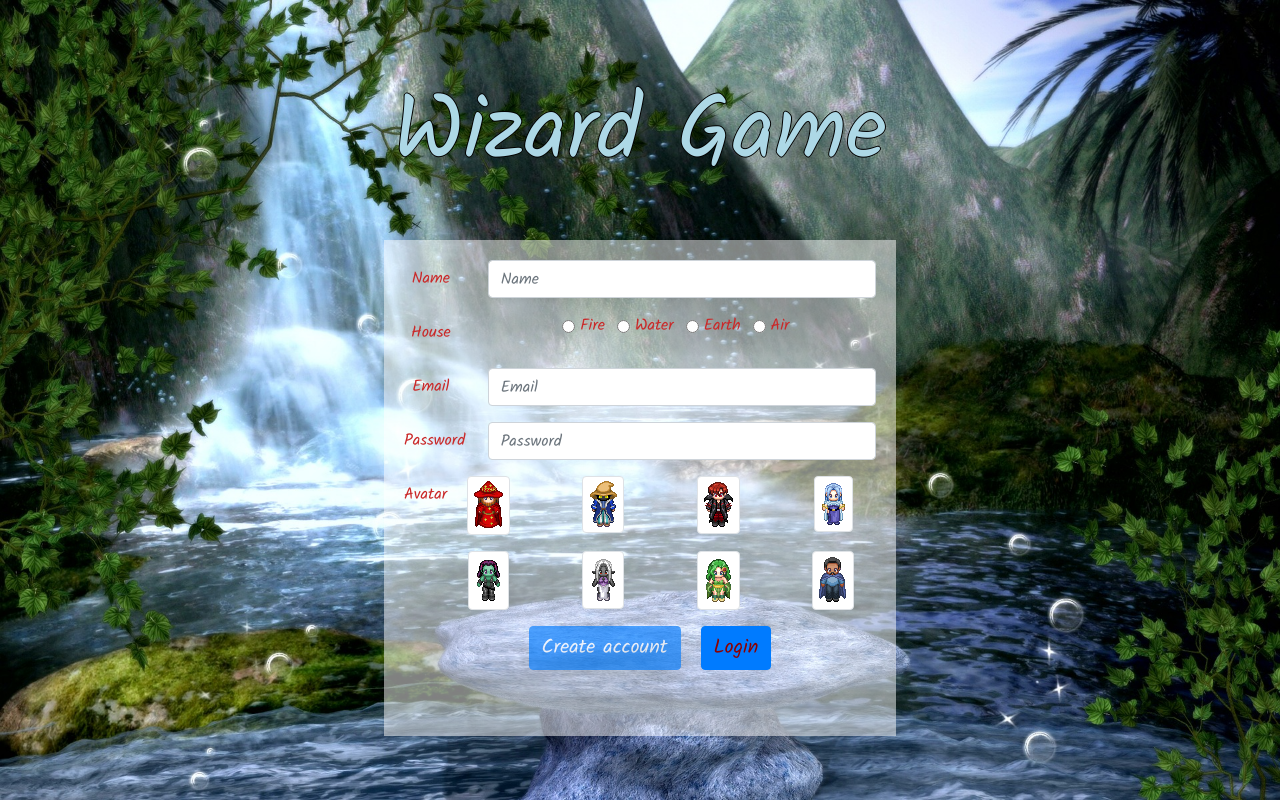
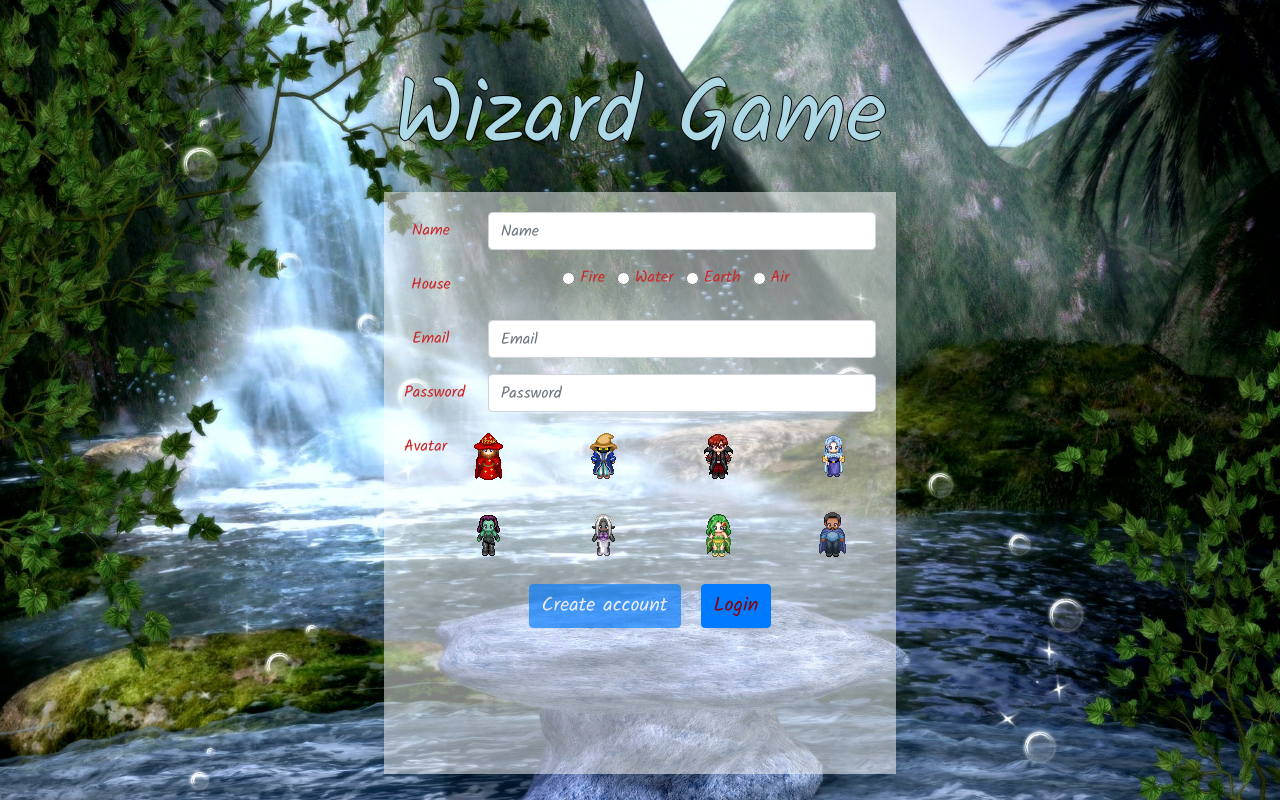
Before and after one commit to wonjin9181/Wizardry, a React (Create React App) app in the folder client/: page /createuser in a window 1280 px wide. Built offline with nearby package versions, Linux system fonts and the light colour scheme.

Commit message:
show when image is selected

```diff
--- a/client/src/components/create-user/create_user.css
+++ b/client/src/components/create-user/create_user.css
@@ -1,9 +1,9 @@
    #createuser {
     position: absolute;
-    top: 30vh;
+    top: 24vh;
     left: 30vw;
     right: 30vw;
-    bottom: 5vw;
+    bottom: 2vw;
     background-color: rgba(255,255,255,0.5);
     text-align: center;
     padding: 20px;
@@ -14,7 +14,7 @@
 
   #centerText {
 text-align: center;
-padding-top: 10vh
+padding-top: 8vh
   }
 
   #createuser:hover {
--- a/client/src/components/create-user/create_user.js
+++ b/client/src/components/create-user/create_user.js
@@ -1,5 +1,5 @@
 import React, { Component } from "react";
-import { Button, Form, Row, Col, Container, Image } from "react-bootstrap";
+import { Button, Form, Row, Col, Container } from "react-bootstrap";
 import "./create_user.css";
 import API from "../../utils/API";
 import { Link, Redirect } from 'react-router-dom';
@@ -18,7 +18,7 @@ class CreateUser extends Component {
     characterImage: "",
     madeUser: false,
     bgImage: backgroundImages[0],
-    music: false
+    music: false,
   };
 
   validateForm() {
@@ -30,6 +30,7 @@ class CreateUser extends Component {
     let selected = event.target.name.split("-"); // 'characterImage-1' > ['characterImage','1']
     let [characterImage] = selected; // storing index 0 in variable 'characterImage'
     let [imgId] = selected.reverse(); // reverse array and THEN store index 0 in variable imgId (which when reversed is the #!)
+    // event.target.style.backgroundColor = '#ccc'
 
     if (characterImage === "characterImage") {
       this.setState({
@@ -179,39 +180,38 @@ class CreateUser extends Component {
                   Avatar
                 </Form.Label>
                 <Col>
-                  <Image
+
+                  <Form.Check
                     type="image"
                     name="characterImage-1"
                     value="1"
                     onClick={this.handleChange}
                     src="images/rincewind.png"
-                    thumbnail
                   />
                 </Col>
                 <Col>
-                  <Image
+                  <Form.Check
+                    type="image"
                     name="characterImage-2"
                     onClick={this.handleChange}
                     src="images/blackwizard.png"
-                    thumbnail
+
                   />
                 </Col>
                 <Col>
-                  <Image
+                  <Form.Check
                     type="image"
                     name="characterImage-3"
                     onClick={this.handleChange}
                     src="images/killer.png"
-                    thumbnail
                   />
                 </Col>
                 <Col>
-                  <Image
+                  <Form.Check
                     type="image"
                     name="characterImage-4"
                     onClick={this.handleChange}
                     src="images/spritey.png"
-                    thumbnail
                   />
                 </Col>
               </Form.Group>
@@ -219,39 +219,36 @@ class CreateUser extends Component {
                 <Form.Label column sm={1}>
                 </Form.Label>
                 <Col>
-                  <Image
+                  <Form.Check
                     type="image"
                     name="characterImage-5"
                     value="1"
                     onClick={this.handleChange}
                     src="images/gamora-front.png"
-                    thumbnail
                   />
                 </Col>
                 <Col>
-                  <Image
+                  <Form.Check
+                    type="image"
                     name="characterImage-6"
                     onClick={this.handleChange}
                     src="images/drow-front.png"
-                    thumbnail
                   />
                 </Col>
                 <Col>
-                  <Image
+                  <Form.Check
                     type="image"
                     name="characterImage-7"
                     onClick={this.handleChange}
                     src="images/rydia-front.png"
-                    thumbnail
                   />
                 </Col>
                 <Col>
-                  <Image
+                  <Form.Check
                     type="image"
                     name="characterImage-8"
                     onClick={this.handleChange}
                     src="images/bluemage-front.png"
-                    thumbnail
                   />
                 </Col>
               </Form.Group>
```
